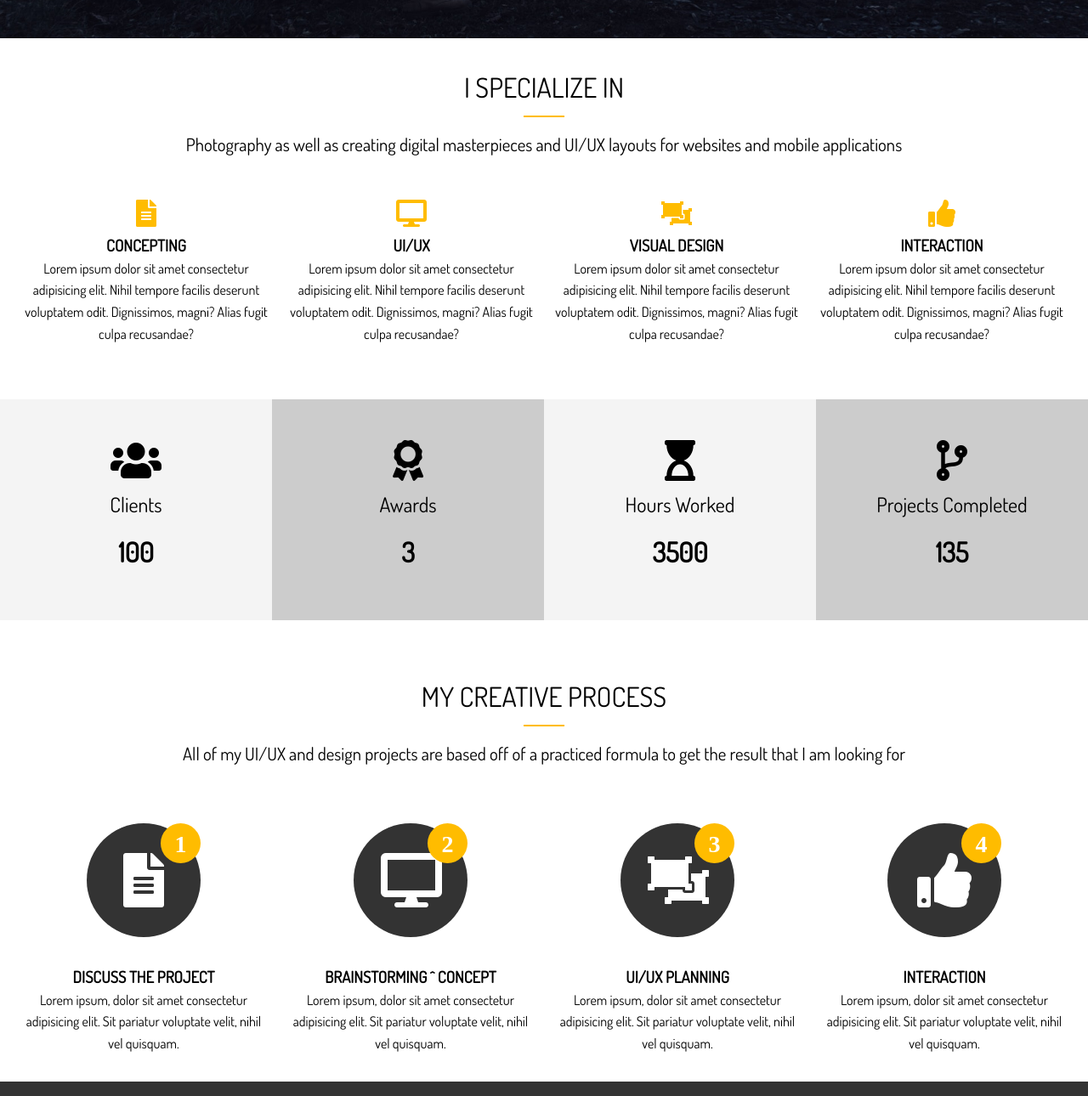
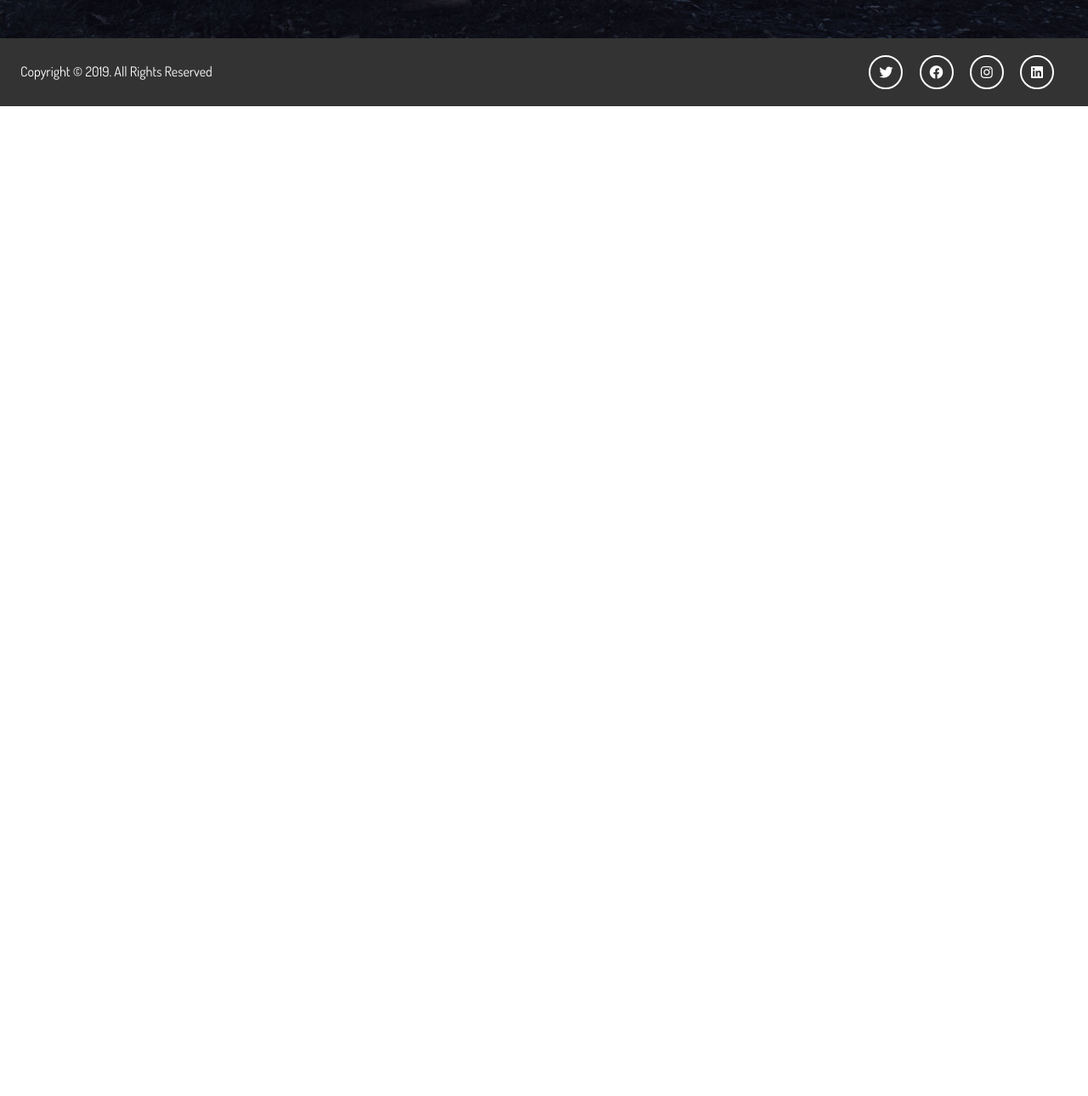
Before and after one commit to suesanjp/portfolio, a website: page dist/index.html in a window 1280 px wide. Shown: the part 755-2045 px from the top of the page at 85% size. After the commit the page ends 880 px from the top, so only its background shows below. Drawn offline with Linux system fonts and the light colour scheme.

Commit message:
delete some sections

```diff
--- a/dist/index.html
+++ b/dist/index.html
@@ -13,7 +13,7 @@
       rel="stylesheet"
     />
     <link rel="stylesheet" href="css/main.css" />
-    <title>Tomoaki S | UI/UX Designer & Photographer</title>
+    <title>Suesan | UI/UX Designer & Photographer</title>
   </head>
   <body>
     <!-- Header -->
@@ -23,167 +23,26 @@
           <img src="img/logo.png" alt="My Portfolio" id="logo" />
           <ul>
             <li><a href="index.html" class="current">Home</a></li>
-            <li><a href="about.html">About</a></li>
             <li><a href="work.html">Work</a></li>
             <li><a href="contact.html">Contact</a></li>
           </ul>
         </nav>
         <div class="header-content">
           <h1>
-            I Am Tomo The
+            I Am Suesan The
             <span
               class="txt-type"
               data-wait="3000"
-              data-words='["Photographer", "Designer", "UI/UX Dev"]'
+              data-words='["UI/UX Dev"]'
             ></span>
           </h1>
           <p class="lead">
-            I specialize in graphic design, UI/UX and photography
+            I specialize in UI/UX
           </p>
           <a href="work.html" class="btn-light">View My Work</a>
         </div>
       </div>
     </header>
-
-    <!-- Section A: Specialize -->
-    <section id="home-a" class="text-center py-2">
-      <div class="container">
-        <h2 class="section-title">I Specialize In</h2>
-        <div class="bottom-line"></div>
-        <p class="lead">
-          Photography as well as creating digital masterpieces and UI/UX layouts
-          for websites and mobile applications
-        </p>
-        <div class="specials">
-          <div>
-            <i class="fas fa-file-alt fa-2x"></i>
-            <h3>Concepting</h3>
-            <p>
-              Lorem ipsum dolor sit amet consectetur adipisicing elit. Nihil
-              tempore facilis deserunt voluptatem odit. Dignissimos, magni?
-              Alias fugit culpa recusandae?
-            </p>
-          </div>
-          <div>
-            <i class="fas fa-desktop  fa-2x"></i>
-            <h3>UI/UX</h3>
-            <p>
-              Lorem ipsum dolor sit amet consectetur adipisicing elit. Nihil
-              tempore facilis deserunt voluptatem odit. Dignissimos, magni?
-              Alias fugit culpa recusandae?
-            </p>
-          </div>
-          <div>
-            <i class="fas fa-object-ungroup fa-2x"></i>
-            <h3>Visual Design</h3>
-            <p>
-              Lorem ipsum dolor sit amet consectetur adipisicing elit. Nihil
-              tempore facilis deserunt voluptatem odit. Dignissimos, magni?
-              Alias fugit culpa recusandae?
-            </p>
-          </div>
-          <div>
-            <i class="fas fa-thumbs-up fa-2x"></i>
-            <h3>Interaction</h3>
-            <p>
-              Lorem ipsum dolor sit amet consectetur adipisicing elit. Nihil
-              tempore facilis deserunt voluptatem odit. Dignissimos, magni?
-              Alias fugit culpa recusandae?
-            </p>
-          </div>
-        </div>
-      </div>
-    </section>
-
-    <!-- Section B: Stats -->
-    <section id="home-b" class="text-center py-2">
-      <div class="stats">
-        <div>
-          <ul>
-            <li><i class="fas fa-users fa-3x"></i></li>
-            <li class="stats-title">Clients</li>
-            <li class="stats-number">100</li>
-          </ul>
-        </div>
-        <div>
-          <ul>
-            <li><i class="fas fa-award fa-3x"></i></li>
-            <li class="stats-title">Awards</li>
-            <li class="stats-number">3</li>
-          </ul>
-        </div>
-        <div>
-          <ul>
-            <li><i class="fas fa-hourglass-start fa-3x"></i></li>
-            <li class="stats-title">Hours Worked</li>
-            <li class="stats-number">3500</li>
-          </ul>
-        </div>
-        <div>
-          <ul>
-            <li><i class="fas fa-code-branch fa-3x"></i></li>
-            <li class="stats-title">Projects Completed</li>
-            <li class="stats-number">135</li>
-          </ul>
-        </div>
-      </div>
-    </section>
-
-    <!-- Section C: Process -->
-    <section id="home-c" class="text-center py-2">
-      <div class="container">
-        <h2 class="section-title">
-          My Creative Process
-        </h2>
-        <div class="bottom-line"></div>
-        <p class="lead">
-          All of my UI/UX and design projects are based off of a practiced
-          formula to get the result that I am looking for
-        </p>
-        <div class="process">
-          <div>
-            <i class="fas fa-file-alt fa-4x process-icon my-2">
-              <div class="process-step">1</div>
-            </i>
-            <h3>Discuss The Project</h3>
-            <p>
-              Lorem ipsum, dolor sit amet consectetur adipisicing elit. Sit
-              pariatur voluptate velit, nihil vel quisquam.
-            </p>
-          </div>
-          <div>
-            <i class="fas fa-desktop fa-4x process-icon my-2">
-              <div class="process-step">2</div>
-            </i>
-            <h3>Brainstorming ^ Concept</h3>
-            <p>
-              Lorem ipsum, dolor sit amet consectetur adipisicing elit. Sit
-              pariatur voluptate velit, nihil vel quisquam.
-            </p>
-          </div>
-          <div>
-            <i class="fas fa-object-ungroup fa-4x process-icon my-2">
-              <div class="process-step">3</div>
-            </i>
-            <h3>UI/UX Planning</h3>
-            <p>
-              Lorem ipsum, dolor sit amet consectetur adipisicing elit. Sit
-              pariatur voluptate velit, nihil vel quisquam.
-            </p>
-          </div>
-          <div>
-            <i class="fas fa-thumbs-up fa-4x process-icon my-2">
-              <div class="process-step">4</div>
-            </i>
-            <h3>Interaction</h3>
-            <p>
-              Lorem ipsum, dolor sit amet consectetur adipisicing elit. Sit
-              pariatur voluptate velit, nihil vel quisquam.
-            </p>
-          </div>
-        </div>
-      </div>
-    </section>
 
     <!-- Footer -->
     <footer id="main-footer">
```
Also changed, not shown: dist/about.html (deleted, +0 -197 lines), dist/contact.html (+0 -24 lines), dist/work.html (+0 -1 lines).
